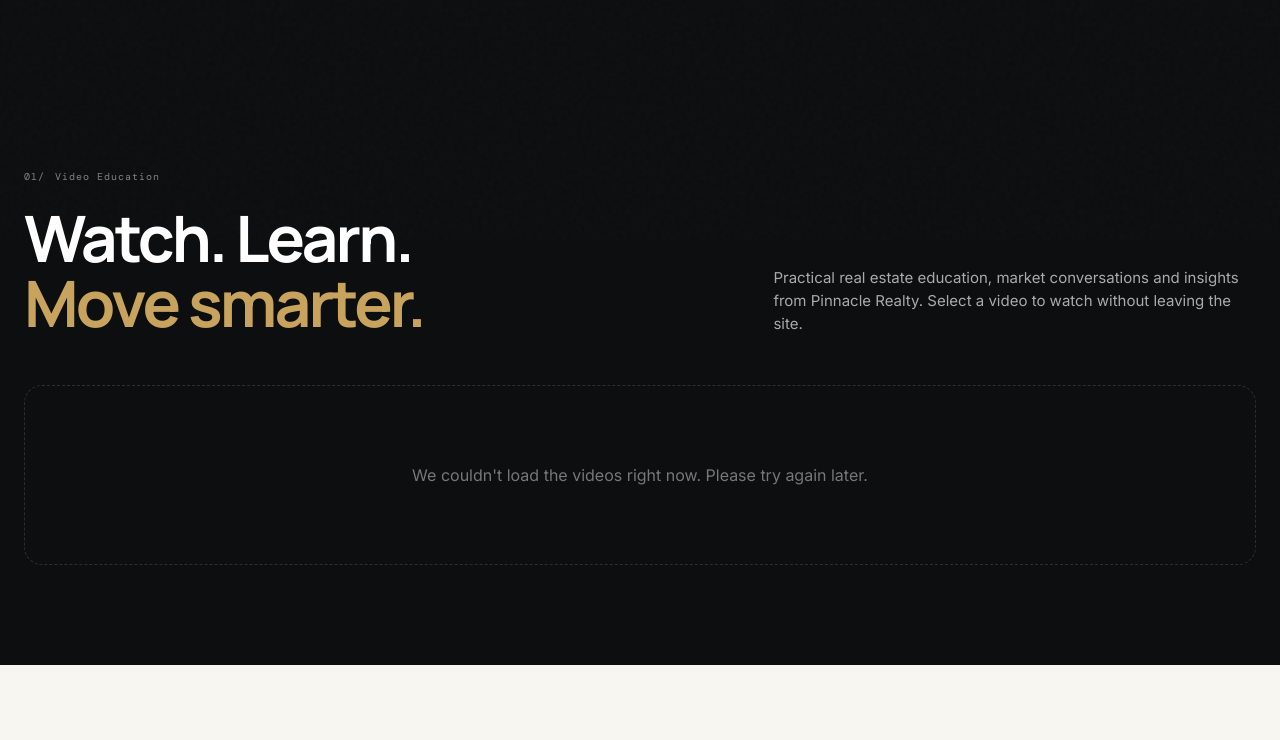
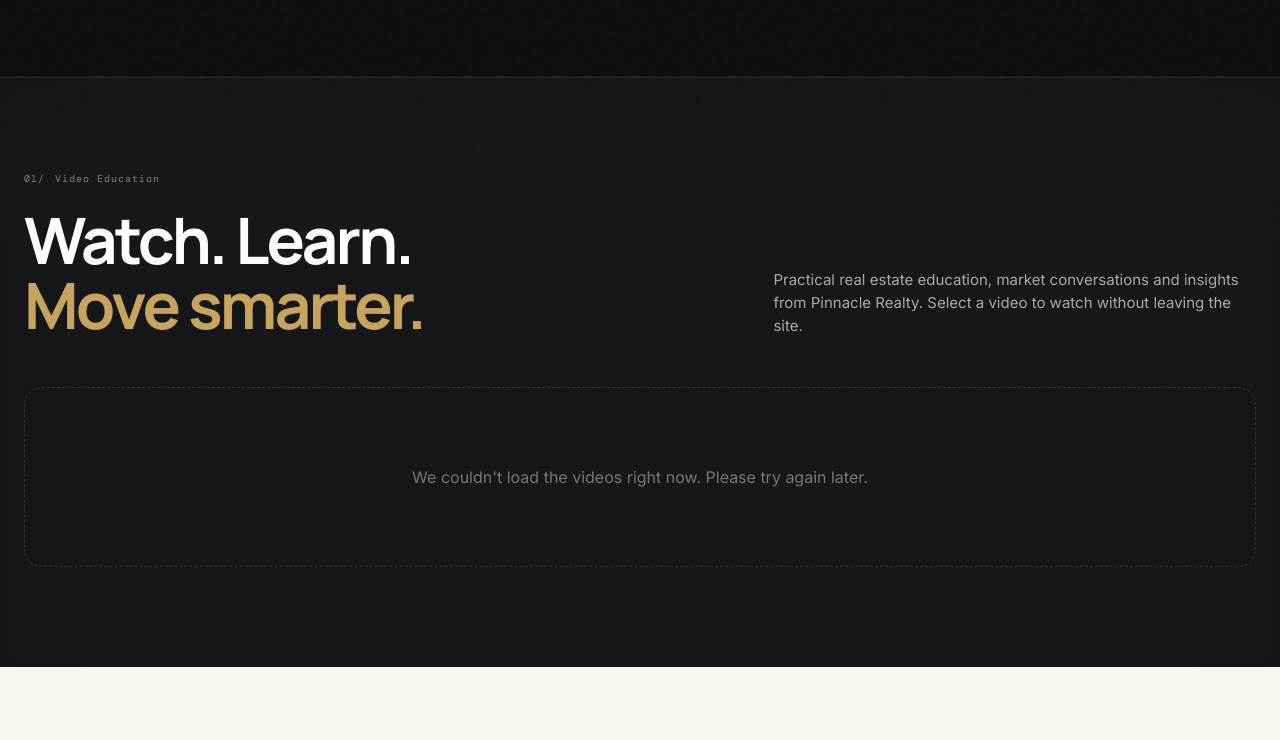
Before and after one commit to sid-kx/joining-pinnacle, a plain HTML site: page blog.html in a window 1280 px wide. Shown: the part 560-1300 px from the top of the page. Drawn offline with nearby package versions, Linux system fonts and the light colour scheme; no server answers; a web font is replaced by a local one.

Commit message:
Sync latest Pinnacle site changes

```diff
--- a/blog.html
+++ b/blog.html
@@ -54,11 +54,21 @@
        VIDEO EDUCATION SECTION
     ====================================================== */
 
+    .page-hero.section-dark{
+      background:#0d0e0f;
+      border-bottom:1px solid rgba(255,255,255,.08);
+    }
+
     .education-video-section{
-      background:#0d0e0f;
+      background:#151719;
       color:#fff;
       padding:94px 0 100px;
       overflow:hidden;
+
+      border-top:1px solid rgba(255,255,255,.08);
+
+      box-shadow:
+        inset 0 28px 60px rgba(0,0,0,.12);
     }
 
 
```
